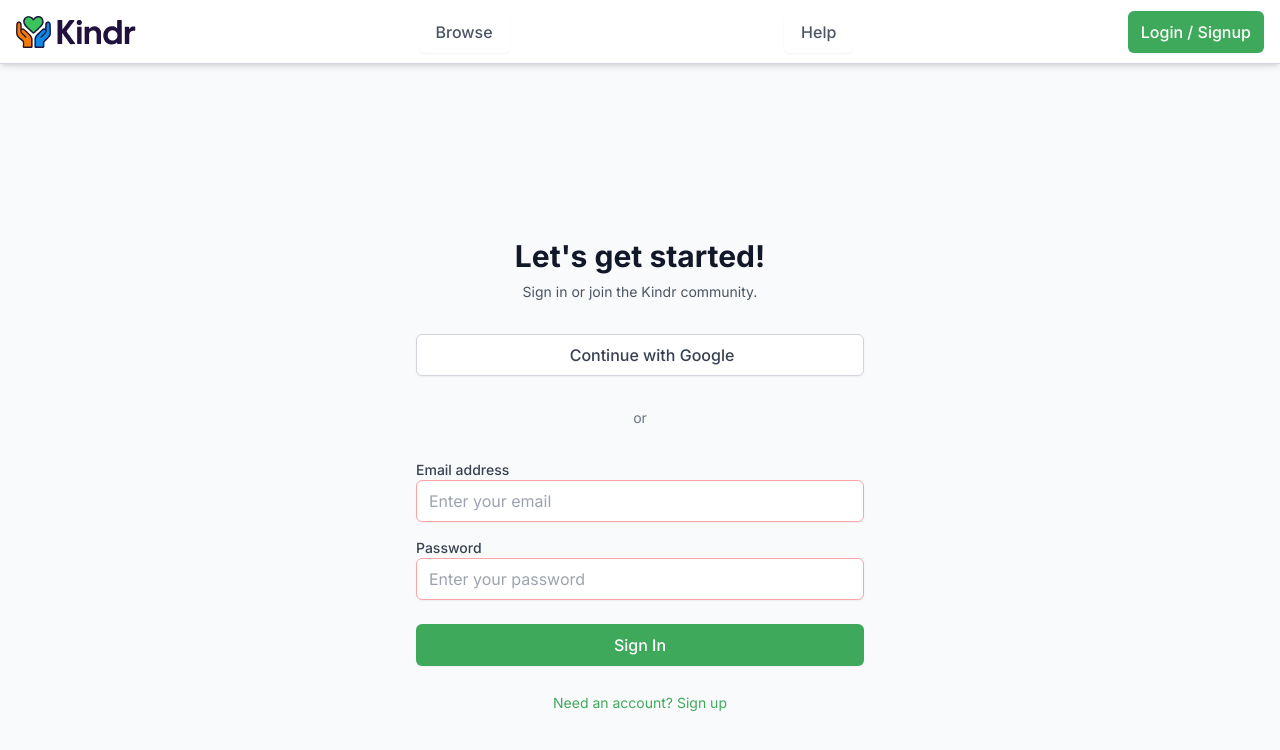
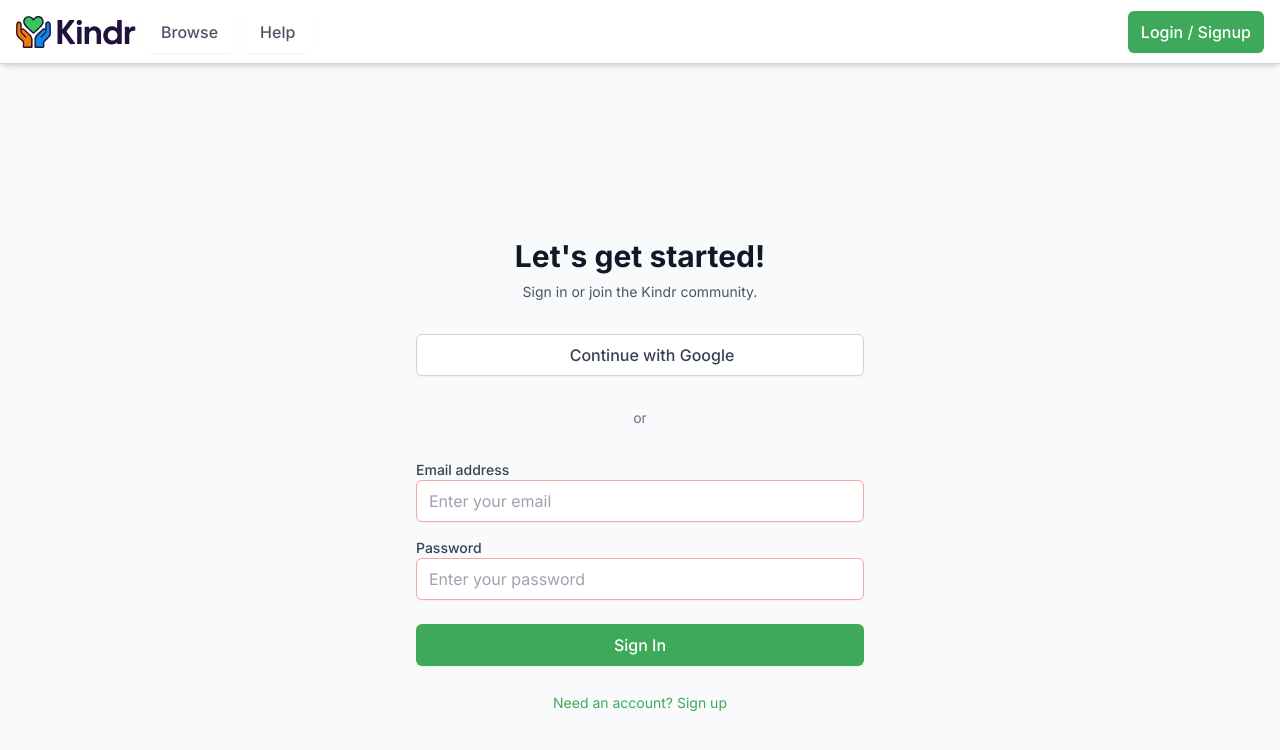
Before and after one commit to strutcode/kindr, a Vue app: page /auth in a window 1280 px wide. Shown: the top 750 px of the page. Built offline with nearby package versions, Linux system fonts and the light colour scheme; no server answers; some icons are missing.

Commit message:
Some mobile compatibility fixes

```diff
--- a/src/components/NavBar.vue
+++ b/src/components/NavBar.vue
@@ -10,6 +10,7 @@
       <img class="logo" :class="{ active: !ui.header.fade }" src="@/assets/logo.svg" alt="Kindr" />
     </router-link>
 
+    <div class="basic-nav">
       <Button variant="ghost" :link="{ name: 'browse' }" class="nav-item">Browse</Button>
       <Button
         v-if="authStore.isAuthenticated"
@@ -19,8 +20,9 @@
         >Messages</Button
       >
       <Button variant="ghost" :link="{ name: 'help' }" class="nav-item">Help</Button>
+    </div>
 
-    <div class="flex justify-end items-center space-x-4">
+    <div class="flex grow justify-end items-center space-x-4">
       <!-- Notifications bell icon with unread indicator -->
       <router-link
         v-if="authStore.user"
@@ -61,7 +63,7 @@
 
 <style scoped>
   nav {
-    @apply flex items-center justify-between relative z-50;
+    @apply flex items-center justify-start relative z-50;
     @apply px-4 h-14 md:h-16 sticky top-0;
     @apply bg-white border-b border-gray-300 shadow-md;
     @apply transition-all duration-300 ease-in-out;
@@ -84,8 +86,12 @@
     @apply opacity-100;
   }
 
+  .basic-nav {
+    @apply flex items-center space-x-4 search hidden md:block;
+  }
+
   .nav-item {
-    @apply px-4 py-2 hidden md:block;
+    @apply px-4 py-2;
     @apply text-gray-600 hover:text-gray-900 font-medium transition-colors;
     @apply hover:bg-gray-100;
   }
--- a/src/components/widgets/Text.vue
+++ b/src/components/widgets/Text.vue
@@ -9,6 +9,7 @@
     :placeholder="placeholder"
     :required="required"
     class="input"
+    :class="class"
     @input="$emit('input', modelValueProxy)"
     @keydown.enter.prevent="$emit('enter', modelValueProxy)"
   />
@@ -24,6 +25,7 @@
     placeholder?: string
     required?: boolean
     type?: string
+    class?: string
   }
   const props = withDefaults(defineProps<Props>(), {
     type: 'text',
--- a/src/views/BrowseView.vue
+++ b/src/views/BrowseView.vue
@@ -31,7 +31,7 @@
         <Text
           v-model="filters.search"
           placeholder="Search listings..."
-          class="w-64"
+          class="w-full md:w-64"
           @input="textSearch"
         />
         <Button variant="gray" @click="filtersVisible = !filtersVisible">
@@ -253,11 +253,13 @@
   .listing-controls {
     @apply absolute top-4 right-4 z-20 flex items-center space-x-4;
     @apply bg-gray-100 bg-opacity-75 rounded-lg p-2 shadow-md;
+    @apply left-4 md:left-auto;
   }
 
   .filters {
-    @apply absolute top-20 right-4 z-20 w-96 flex flex-col items-start space-y-4;
+    @apply absolute top-20 z-20 flex flex-col items-start space-y-4;
     @apply bg-white rounded-lg p-4 shadow-lg;
+    @apply right-4 md:w-96 left-4 md:left-auto;
   }
 
   .filters > div {
```
Lines whose indentation alone changed are shown as unchanged.
